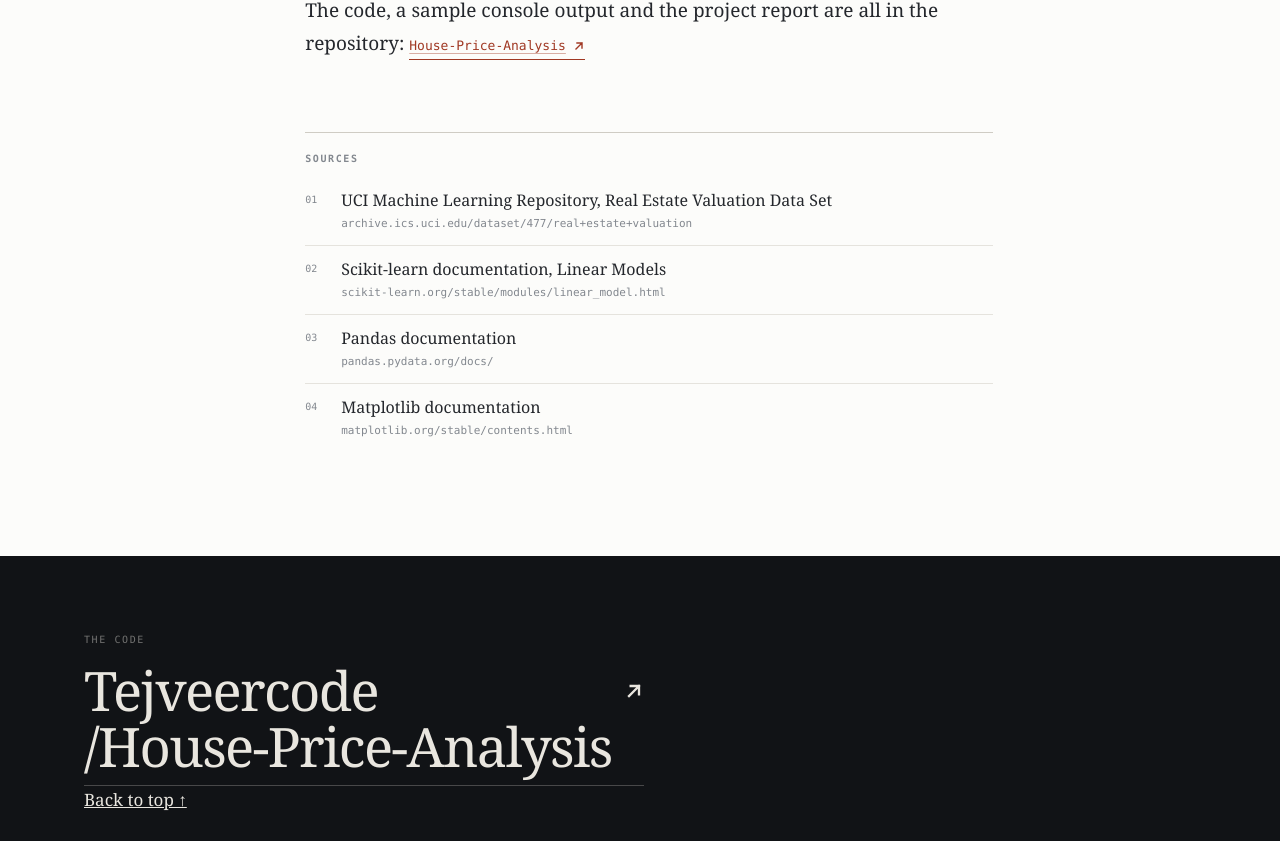
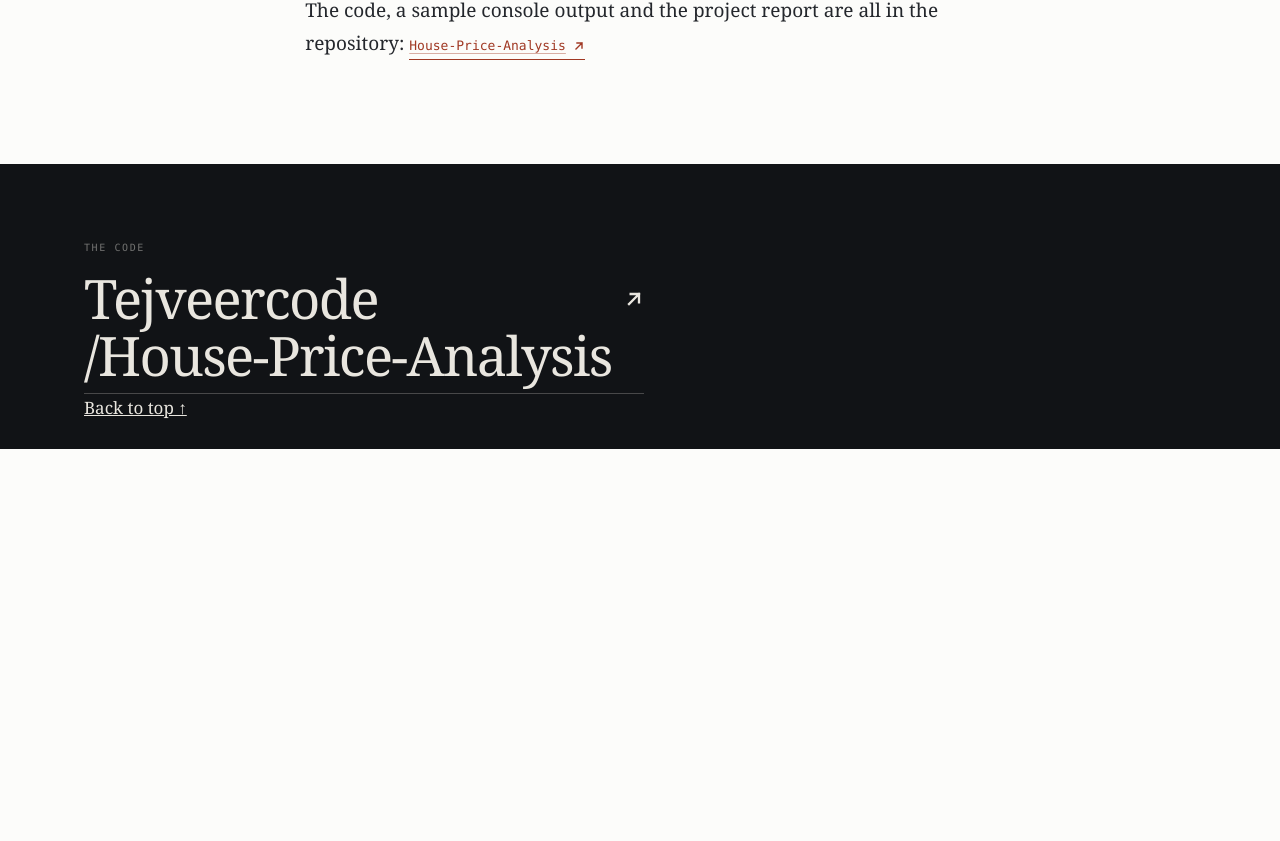
Before and after one commit to Tejveercode/house-price-notes, a React (Vite) app: page / in a window 1280 px wide. Shown: the part 5260-6101 px from the top of the page. After the commit the page ends 5709 px from the top, so only its background shows below. Built offline with nearby package versions, Linux system fonts and the light colour scheme.

Commit message:
Remove the sources block from the post

```diff
--- a/src/app/components/Post.tsx
+++ b/src/app/components/Post.tsx
@@ -1,6 +1,6 @@
 import { useState } from 'react'
 
-import { commands, menu, metrics, priceStats, sources } from '../content'
+import { commands, menu, metrics, priceStats } from '../content'
 import { RepoLink } from './Hero'
 import { CorrelationChart } from './CorrelationChart'
 import { Reveal } from './Reveal'
@@ -256,25 +256,6 @@ export function Post() {
             </div>
           </div>
         </section>
-
-        <section id="sources" className="sources" aria-labelledby="sources-title">
-          <h2 className="sources__title" id="sources-title">
-            Sources
-          </h2>
-          <ol>
-            {sources.map((source, index) => (
-              <li key={source.href}>
-                <a href={source.href} target="_blank" rel="noreferrer">
-                  <span className="n">{String(index + 1).padStart(2, '0')}</span>
-                  <span>
-                    <span className="t">{source.title}</span>
-                    <span className="u">{source.href.replace(/^https?:\/\//, '')}</span>
-                  </span>
-                </a>
-              </li>
-            ))}
-          </ol>
-        </section>
       </div>
     </article>
   )
```
